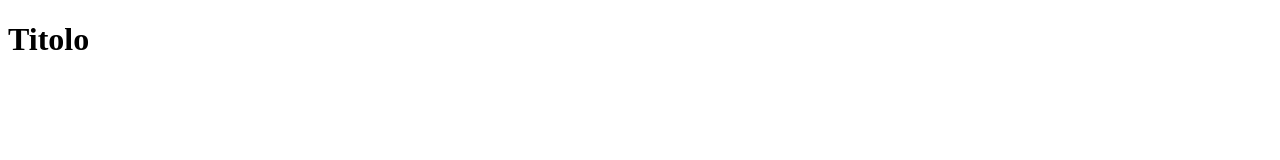
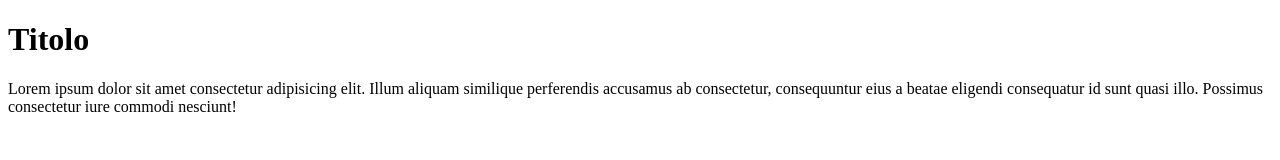
Before and after one commit to adrianapollio/sito-1, a plain HTML site: page index.html in a window 1280 px wide. Drawn offline with Linux system fonts and the light colour scheme.

Commit message:
paragrafo-css

```diff
--- /dev/null
+++ b/index.css
@@ -0,0 +1,4 @@
+p {
+    color: blue;
+    background-color: antiquewhite;
+}
--- a/index.html
+++ b/index.html
@@ -3,9 +3,11 @@
 <head>
     <meta charset="UTF-8">
     <meta name="viewport" content="width=>, initial-scale=1.0">
+    <link rel="stylesheet" href="">
     <title>Document</title>
 </head>
 <body>
     <h1>Titolo</h1>
+    <p>Lorem ipsum dolor sit amet consectetur adipisicing elit. Illum aliquam similique perferendis accusamus ab consectetur, consequuntur eius a beatae eligendi consequatur id sunt quasi illo. Possimus consectetur iure commodi nesciunt!</p>
 </body>
 </html>
```
